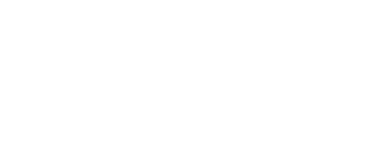
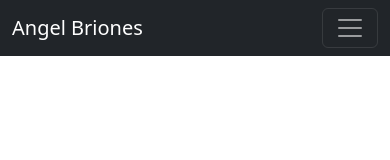
Before and after one commit to innira/Portfolio, a plain HTML site: page index.html in a window 390 px wide. Drawn offline with nearby package versions, Linux system fonts and the light colour scheme.

Commit message:
Initial Navbar

```diff
--- a/index.html
+++ b/index.html
@@ -2,11 +2,22 @@
 <html lang="en">
 <head>
     <meta charset="UTF-8">
+    <link href="https://cdn.jsdelivr.net/npm/bootstrap@5.3.0-alpha1/dist/css/bootstrap.min.css" rel="stylesheet" integrity="sha384-GLhlTQ8iRABdZLl6O3oVMWSktQOp6b7In1Zl3/Jr59b6EGGoI1aFkw7cmDA6j6gD" crossorigin="anonymous">
     <meta http-equiv="X-UA-Compatible" content="IE=edge">
     <meta name="viewport" content="width=device-width, initial-scale=1.0">
     <title>Angel Briones Portfolio</title>
 </head>
 <body>
+    <nav class="navbar sticky-top navbar-expand-lg bg-dark" data-bs-theme="dark">
+        <div class="container-fluid">
+            <span class="navbar-brand mb-0 h1">Angel Briones</span>
+            <button class="navbar-toggler" type="button" data-bs-toggle="collapse" data-bs-target="#navbarSupportedContent" aria-controls="navbarSupportedContent" aria-expanded="false" aria-label="Toggle navigation">
+                <span class="navbar-toggler-icon"></span>
+            </button>
+        </div>
+    </nav>
 
+    <script src="https://cdn.jsdelivr.net/npm/@popperjs/core@2.11.6/dist/umd/popper.min.js" integrity="sha384-oBqDVmMz9ATKxIep9tiCxS/Z9fNfEXiDAYTujMAeBAsjFuCZSmKbSSUnQlmh/jp3" crossorigin="anonymous"></script>
+    <script src="https://cdn.jsdelivr.net/npm/bootstrap@5.3.0-alpha1/dist/js/bootstrap.min.js" integrity="sha384-mQ93GR66B00ZXjt0YO5KlohRA5SY2XofN4zfuZxLkoj1gXtW8ANNCe9d5Y3eG5eD" crossorigin="anonymous"></script>
 </body>
 </html>
```
